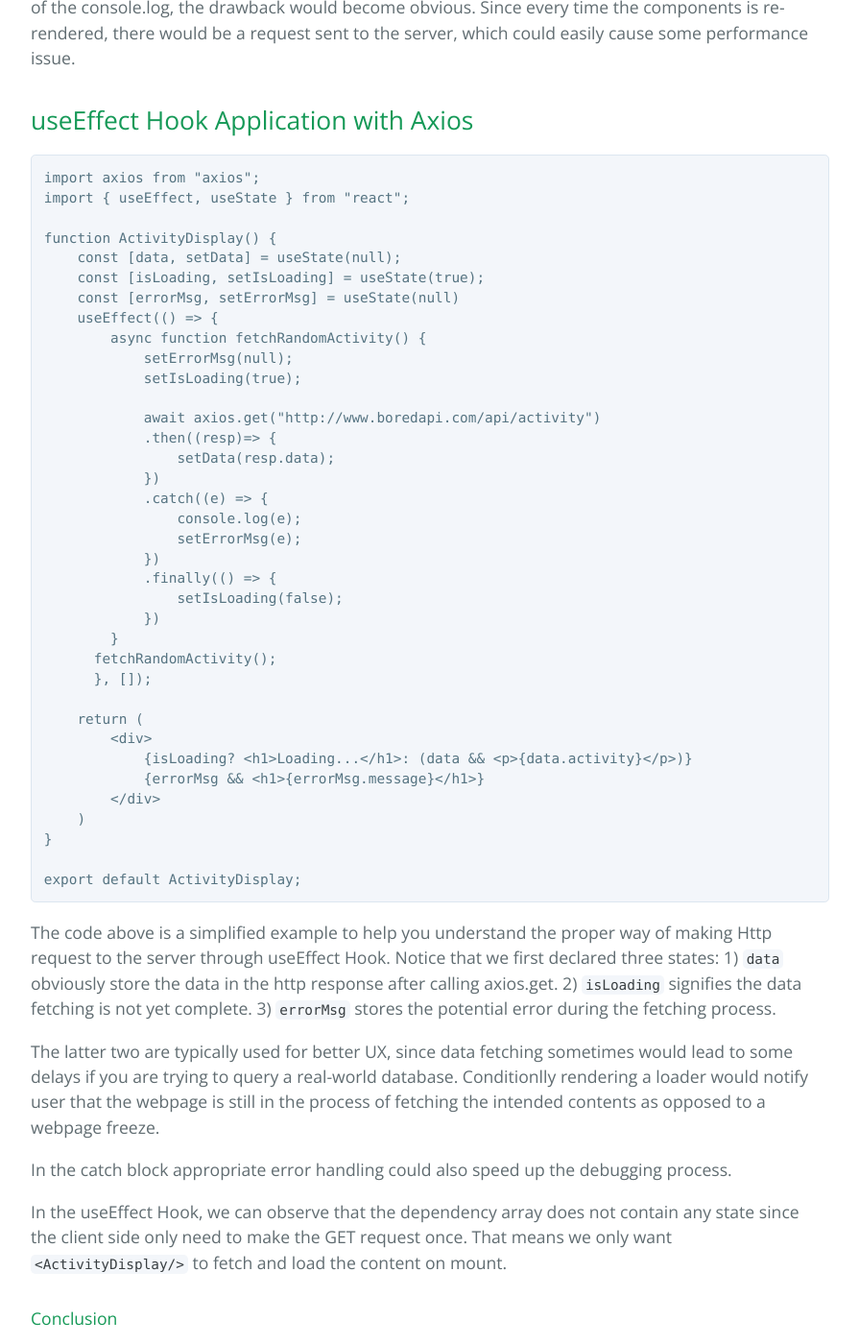
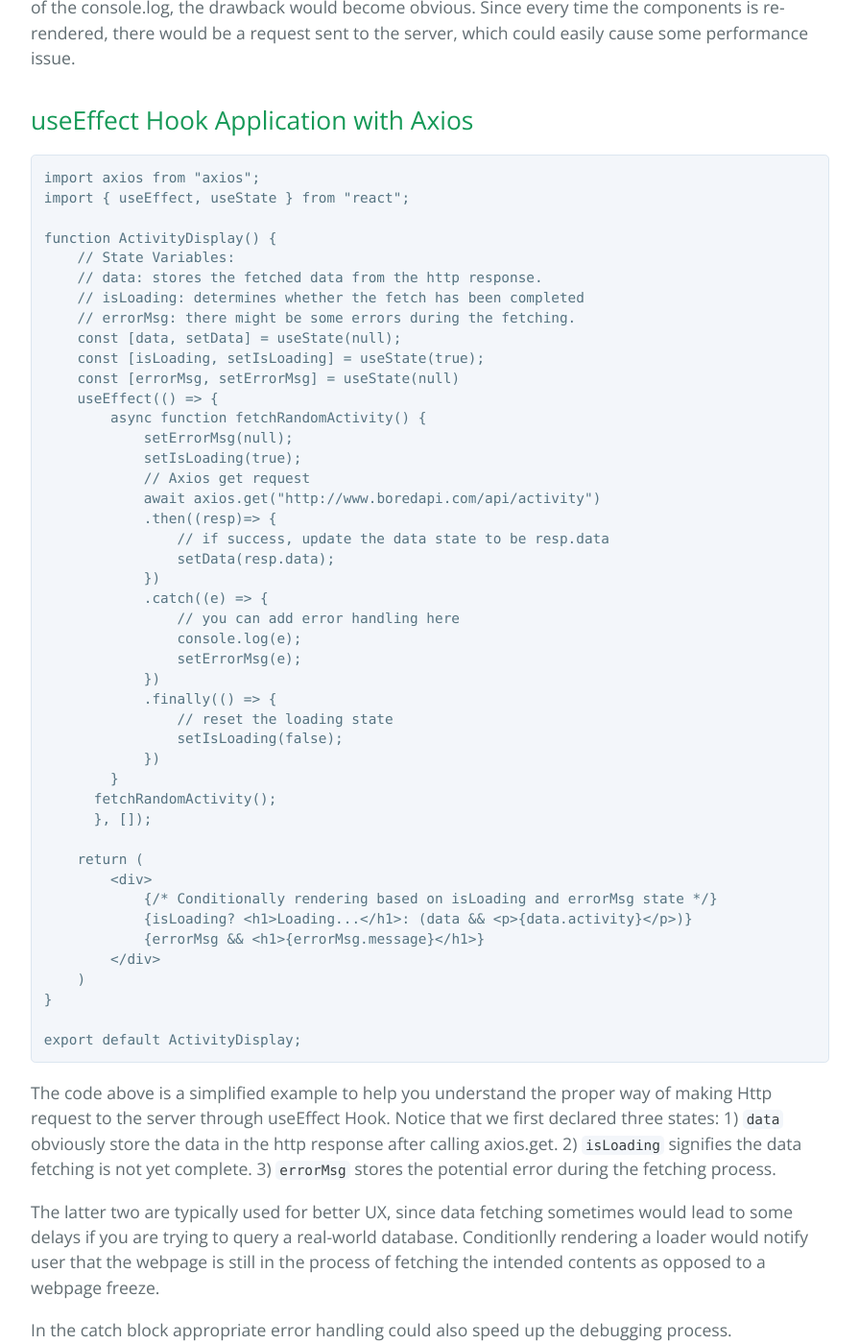
Before and after one commit to learning-software-engineering/learning-software-engineering.github.io, a Jekyll site: the page built from Topics/Tech_Stacks/React_useEffect_Axios.md, in a window 1280 px wide and 1400 px high, scrolled down 3979 px. Shown: the whole window at 96% size, without its empty margins (192-1087 px from the left). Built offline with Jekyll 4.4.1, drawn with Linux system fonts in a browser that asks for light colours; our own code applies the rules of GitHub Pages for plain Markdown files.

Commit message:
added comment for the code demo

```diff
--- a/Topics/Tech_Stacks/React_useEffect_Axios.md
+++ b/Topics/Tech_Stacks/React_useEffect_Axios.md
@@ -118,6 +118,10 @@ import axios from "axios";
 import { useEffect, useState } from "react";
 
 function ActivityDisplay() {
+    // State Variables:
+    // data: stores the fetched data from the http response.
+    // isLoading: determines whether the fetch has been completed
+    // errorMsg: there might be some errors during the fetching.
     const [data, setData] = useState(null);
     const [isLoading, setIsLoading] = useState(true);
     const [errorMsg, setErrorMsg] = useState(null)
@@ -125,16 +129,19 @@ function ActivityDisplay() {
         async function fetchRandomActivity() {
             setErrorMsg(null);
             setIsLoading(true);
-
+            // Axios get request
             await axios.get("http://www.boredapi.com/api/activity")
             .then((resp)=> {
+                // if success, update the data state to be resp.data
                 setData(resp.data);
             })
             .catch((e) => {
+                // you can add error handling here
                 console.log(e);
                 setErrorMsg(e);
             })
             .finally(() => {
+                // reset the loading state
                 setIsLoading(false);
             })
         }
@@ -143,6 +150,7 @@ function ActivityDisplay() {
 
     return (
         <div>
+            {/* Conditionally rendering based on isLoading and errorMsg state */}
             {isLoading? <h1>Loading...</h1>: (data && <p>{data.activity}</p>)}
             {errorMsg && <h1>{errorMsg.message}</h1>}
         </div>
```
